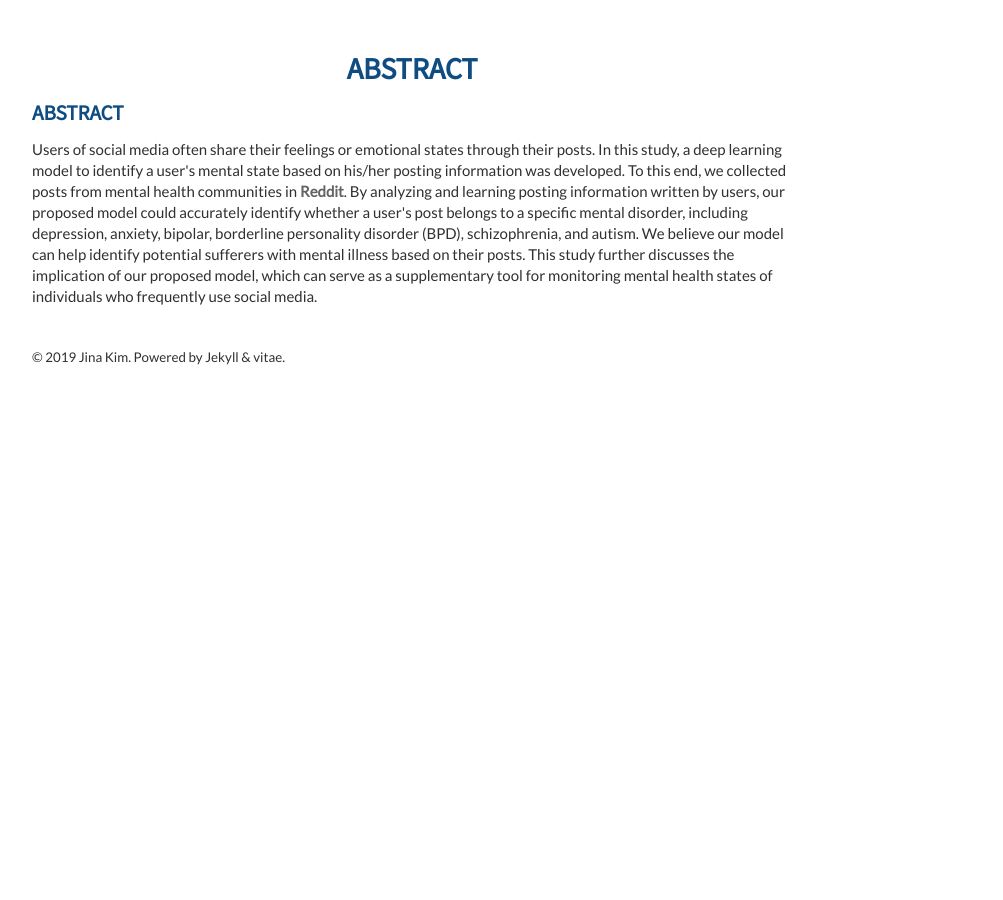
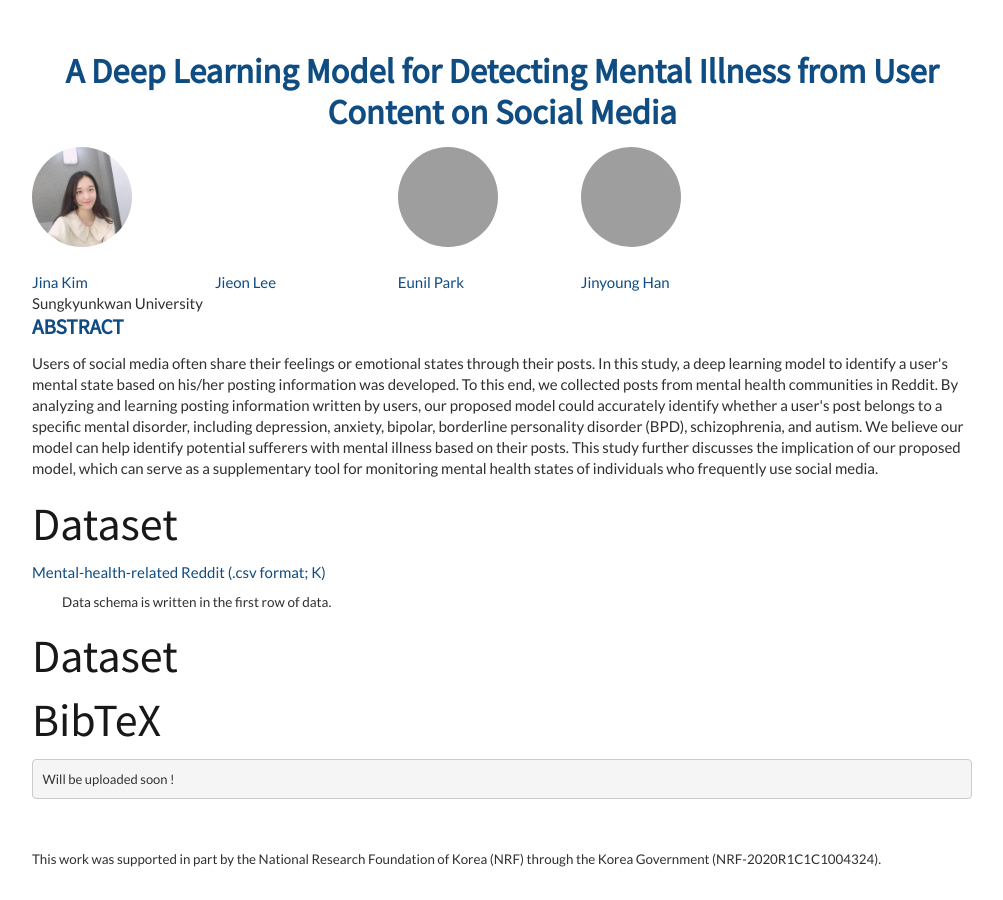
Before and after one commit to Jina-Kim/Jina-Kim.github.io, a Jekyll site: the page built from papers/20srep-mental.html, in a window 1280 px wide. Shown: the whole page, without its empty margins (148-1151 px from the left). Built offline with Jekyll 4.4.1, drawn with Linux system fonts in a browser that asks for light colours; nearby versions of some CDN libraries; grey boxes are pictures that could not be loaded.

Commit message:
Update papers/20srep-mental.html

```diff
--- a/_layouts/projects.html
+++ b/_layouts/projects.html
@@ -29,9 +29,6 @@
 
         {{ content }}
 
-    <footer class="sixteen columns">
-        <p>© 2019 Jina Kim. Powered by Jekyll & vitae.</p>
-    </footer>
     </div>
 </div>
 
--- a/papers/20srep-mental.html
+++ b/papers/20srep-mental.html
@@ -2,18 +2,75 @@
 layout: projects
 ---
 
-<section class="thirteen columns">
-    <h1 class="paper_title">Abstract</h1>
+<section class="sixteen columns">
+    <h1 class="paper_title">A Deep Learning Model for Detecting Mental Illness from User Content on Social Media</h1>
+
+    <div class="center-block">
+      <div class="author">
+      <a href="https://jina-kim.github.io/">
+                <img src="{{ site.website_full }}static/img/profile.jpg" class="author_img">
+                <div>Jina Kim</div>
+      </a>
+      </div>
+
+      <div class="author">
+      <a href="/">
+                <!-- <img src="/" class="author_img"> -->
+                <div>Jieon Lee</div>
+      </a>
+      </div>
+
+      <div class="author">
+      <a href="https://sites.google.com/view/eunil">
+                <img src="https://lh6.googleusercontent.com/RkDSHwHqXgo6Q0eH5D3F8DzteNxu3DWENFcco_tIymOt0yMwV2NIhsPa9QATo5_QnbVRBuf3q4_Uq3pnesR5Hk4V0-hH2_zYGC1M2goaYqoNBx0e215_=w1280" class="author_img">
+                <div>Eunil Park</div>
+      </a>
+      </div>
+
+      <div class="author">
+      <a href="https://sites.google.com/site/jyhantop/">
+                <img src="https://scholar.googleusercontent.com/citations?view_op=view_photo&user=4rkPSC8AAAAJ&citpid=1" class="author_img">
+                <div>Jinyoung Han</div>
+      </a>
+      </div>
+    </div>
+    <div class="center-block">
+      <p>Sungkyunkwan University</p>
+    </div>
 
     <h1>Abstract</h1>
     <article>
         <p>
           Users of social media often share their feelings or emotional states through their posts.
           In this study, a deep learning model to identify a user's mental state based on his/her posting information was developed.
-          To this end, we collected posts from mental health communities in <em>Reddit</em>.
+          To this end, we collected posts from mental health communities in <i>Reddit</i>.
           By analyzing and learning posting information written by users, our proposed model could accurately identify whether a user's post belongs to a specific mental disorder, including depression, anxiety, bipolar, borderline personality disorder (BPD), schizophrenia, and autism.
           We believe our model can help identify potential sufferers with mental illness based on their posts.
           This study further discusses the implication of our proposed model, which can serve as a supplementary tool for monitoring mental health states of individuals who frequently use social media.
         </p>
     </article>
+
+    <div class="row">
+        <div class="col-md-10">
+            <h1>Dataset</h1>
+            <ul>
+              <li><a href="/">Mental-health-related Reddit (.csv format; K)</a></li>
+              <ul>
+                <li>Data schema is written in the first row of data.</li>
+              </ul>
+            </ul>
+            <h1>Dataset</h1>
+        </div>
+        <div class="col-md-6">
+            <h1>BibTeX</h1>
+            <span class="bibtex">
+                Will be uploaded soon !
+            </span>
+        </div>
+    </div>
+
 </section>
+
+<footer class="sixteen columns">
+    <p>This work was supported in part by the National Research Foundation of Korea (NRF) through the Korea Government (NRF-2020R1C1C1004324).</p>
+</footer>
--- a/static/css/layout.css
+++ b/static/css/layout.css
@@ -37,7 +37,7 @@ p, address {
     margin-bottom: 0;
 }
 
-.me {
+.me, .author_img {
     width: 100px;
     height: 100px;
     border-radius: 50px;
@@ -147,9 +147,28 @@ em {
 }
 
 .paper_title{
-    font-size: 200%;
+    font-size: 230%;
     font-weight: bold;
     text-align: center;
+    text-transform: none;
+}
+
+.bibtex{
+  display: block;
+  padding: 9.5px;
+  margin: 0 0 10px;
+  font-size: 13px;
+  line-height: 1.42857143;
+  color: #333;
+  word-break: break-all;
+  background-color: #f5f5f5;
+  border: 1px solid #ccc;
+  border-radius: 4px;
+}
+
+.author{
+  width: 180px;
+  display: inline-block;
 }
 
 @media print {
```
